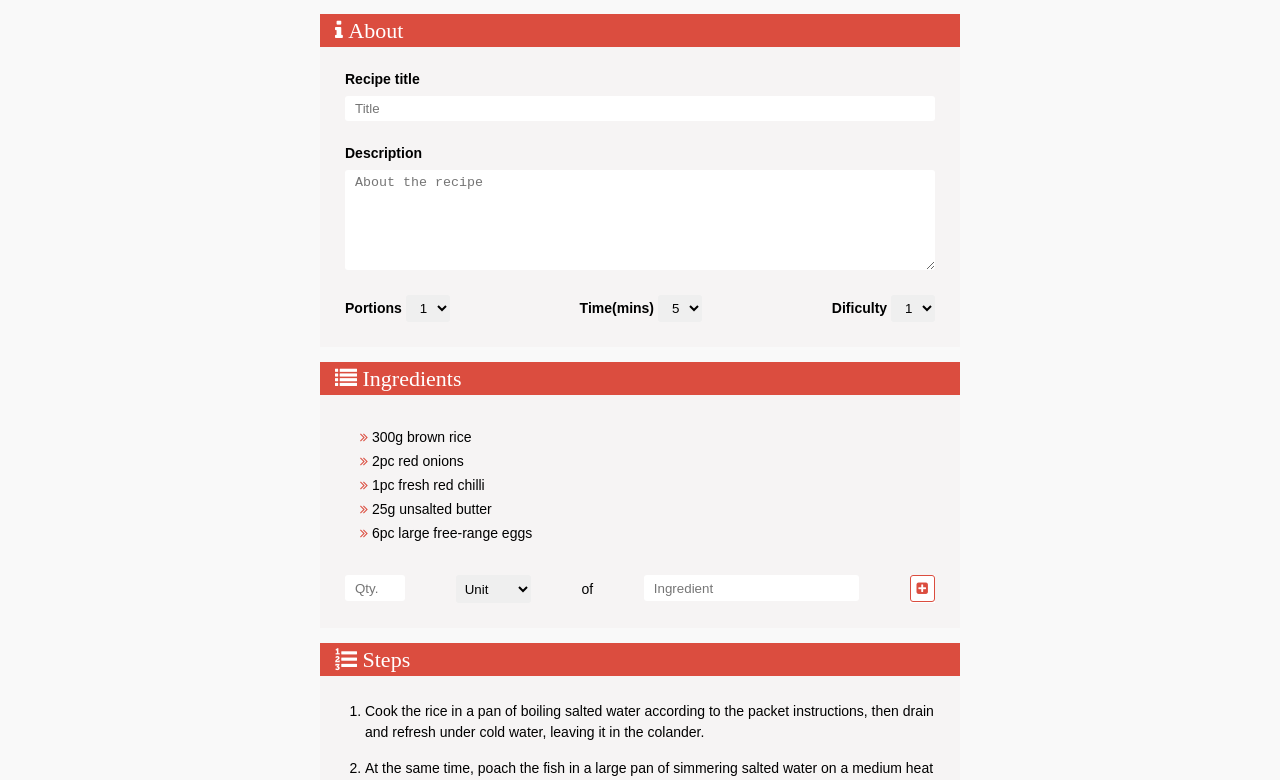
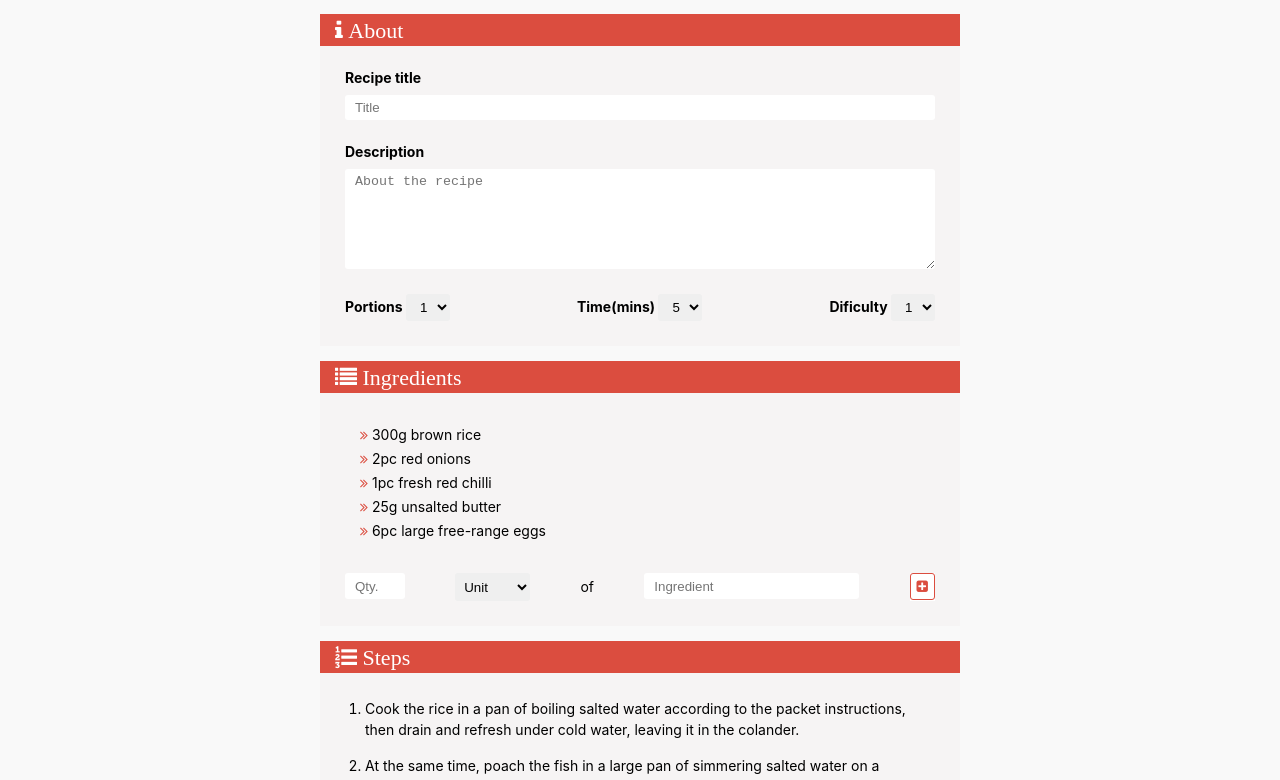
Before and after one commit to andreeadumitru96/cook-book-html-css, a plain HTML site: page index.html in a window 1280 px wide. Shown: the part 121-901 px from the top of the page. Drawn offline with Linux system fonts and the light colour scheme.

Commit message:
font specified added

```diff
--- a/style.css
+++ b/style.css
@@ -50,7 +50,8 @@ table {
 /* end of CSS reset */
 
 body {
-    font-family: "Arial";
+    font-family: -apple-system, system-ui, BlinkMacSystemFont, 'Segoe UI', Roboto,
+    Oxygen, Ubuntu, Cantarell, 'Open Sans', 'Helvetica Neue', sans-serif;
     font-size: 14px;
     background-color: #f9f9f9
 }
```
